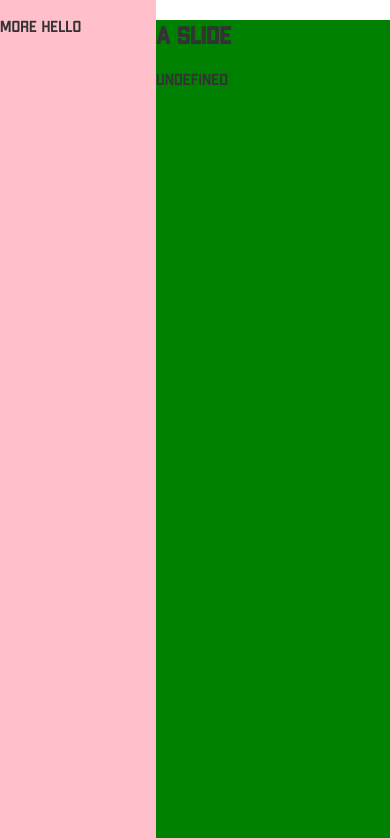
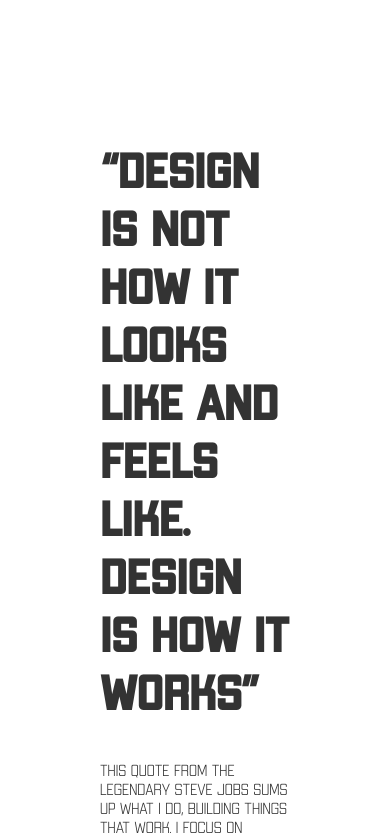
Before and after one commit to amdshehab/amdshehab.github.io, a Svelte app in the folder website/: page / in a window 390 px wide. Shown: the top 838 px of the page. Built offline with nearby package versions, Linux system fonts and the light colour scheme.

Commit message:
adds basic structure for tablet and mobile breakpoints, adds scss plugin and removes obselete component

```diff
--- a/website/package.json
+++ b/website/package.json
@@ -12,7 +12,10 @@
     "svelte": "^3.0.0"
   },
   "dependencies": {
-    "sirv-cli": "^0.4.4"
+    "node-sass": "^4.12.0",
+    "sass": "^1.22.12",
+    "sirv-cli": "^0.4.4",
+    "svelte-preprocess": "^3.1.2"
   },
   "scripts": {
     "build": "rollup -c",
--- a/website/public/global.css
+++ b/website/public/global.css
@@ -15,11 +15,12 @@
   height: 100%;
 }
 
+
 body {
   color: #333;
   margin: 0;
   box-sizing: border-box;
-  font-family: Apex-Medium,
+  font-family: Apex-light,
     BlinkMacSystemFont,
     "Segoe UI",
     Roboto,
@@ -77,3 +78,20 @@
 button:focus {
   border-color: #666;
 }
+
+h1,
+h2,
+h3,
+h4,
+h5,
+h6 {
+  font-family: Apex-Medium,
+    BlinkMacSystemFont,
+    "Segoe UI",
+    Roboto,
+    Oxygen-Sans,
+    Ubuntu,
+    Cantarell,
+    "Helvetica Neue",
+    sans-serif;
+}
--- a/website/rollup.config.js
+++ b/website/rollup.config.js
@@ -1,27 +1,29 @@
-import svelte from 'rollup-plugin-svelte';
-import resolve from 'rollup-plugin-node-resolve';
-import commonjs from 'rollup-plugin-commonjs';
-import livereload from 'rollup-plugin-livereload';
-import { terser } from 'rollup-plugin-terser';
+import svelte from "rollup-plugin-svelte";
+import resolve from "rollup-plugin-node-resolve";
+import commonjs from "rollup-plugin-commonjs";
+import livereload from "rollup-plugin-livereload";
+import { terser } from "rollup-plugin-terser";
+import autoPreprocess from "svelte-preprocess";
 
 const production = !process.env.ROLLUP_WATCH;
 
 export default {
-	input: 'src/main.js',
+  input: "src/main.js",
   output: {
     sourcemap: true,
-		format: 'iife',
-		name: 'app',
-		file: 'public/bundle.js'
+    format: "iife",
+    name: "app",
+    file: "public/bundle.js"
   },
   plugins: [
     svelte({
+      preprocess: autoPreprocess({}),
       // enable run-time checks when not in production
       dev: !production,
       // we'll extract any component CSS out into
       // a separate file — better for performance
       css: css => {
-				css.write('public/bundle.css');
+        css.write("public/bundle.css");
       }
     }),
 
@@ -32,13 +34,14 @@
     // https://github.com/rollup/rollup-plugin-commonjs
     resolve({
       browser: true,
-			dedupe: importee => importee === 'svelte' || importee.startsWith('svelte/')
+      dedupe: importee =>
+        importee === "svelte" || importee.startsWith("svelte/")
     }),
     commonjs(),
 
     // Watch the `public` directory and refresh the
     // browser on changes when not in production
-		!production && livereload('public'),
+    !production && livereload("public"),
 
     // If we're building for production (npm run build
     // instead of npm run dev), minify
--- a/website/src/App.svelte
+++ b/website/src/App.svelte
@@ -1,17 +1,10 @@
 <script>
-  import FixedSide from "./fixed-side.svelte";
   import Slide from "./slide.svelte";
   export let name;
 </script>
 
-<style>
-  div {
-    display: flex;
-    flex-flow: row wrap;
-  }
-</style>
-
 <div>
-  <FixedSide />
+  <Slide type="fixed" />
+  <Slide />
   <Slide />
 </div>
--- a/website/src/fixed-side.svelte
+++ /dev/null
@@ -1,14 +0,0 @@
-<style>
-  div {
-    position: fixed;
-    min-height: 100vh;
-    background-color: pink;
-    width: 40vw;
-  }
-</style>
-
-<section>
-  <div>
-    <p>More Hello</p>
-  </div>
-</section>
--- a/website/src/slide.svelte
+++ b/website/src/slide.svelte
@@ -1,19 +1,47 @@
 <script>
   export let content;
+  export let type;
 </script>
 
-<style>
+<style type="text/scss">
+  $color: pink;
+
   div {
+    box-sizing: border-box;
+    padding: 100px;
+  }
+
+  h1 {
+    font-size: 3em;
+  }
+
+  .fixed {
     min-height: 100vh;
-    background: green;
-    margin-left: 40vw;
-    width: 60vw;
+    @media screen and (min-width: 1200px) {
+      position: fixed;
+      width: 40vw;
+    }
+  }
+
+  .slider {
+    min-height: 80vh;
+    background-color: $color;
+    @media screen and (min-width: 1200px) {
+      margin-left: 40vw;
+    }
   }
 </style>
 
 <section>
-  <div>
-    <h2>A SLIDE</h2>
-    <p>{content}</p>
+  <div class={type === 'fixed' ? 'fixed' : 'slider'}>
+    <!-- <div class="content"> -->
+    <h1>
+      “Design is not how it looks like and feels like. Design is how it works”
+    </h1>
+    <p>
+      This quote from the legendary Steve Jobs sums up what i do, building
+      things that work. I focus on creating systems
+    </p>
+    <!-- </div> -->
   </div>
 </section>
```
Also changed, not shown: 1 other file (tests, documents, lock files or other folders). Lines whose indentation alone changed are shown as unchanged.
